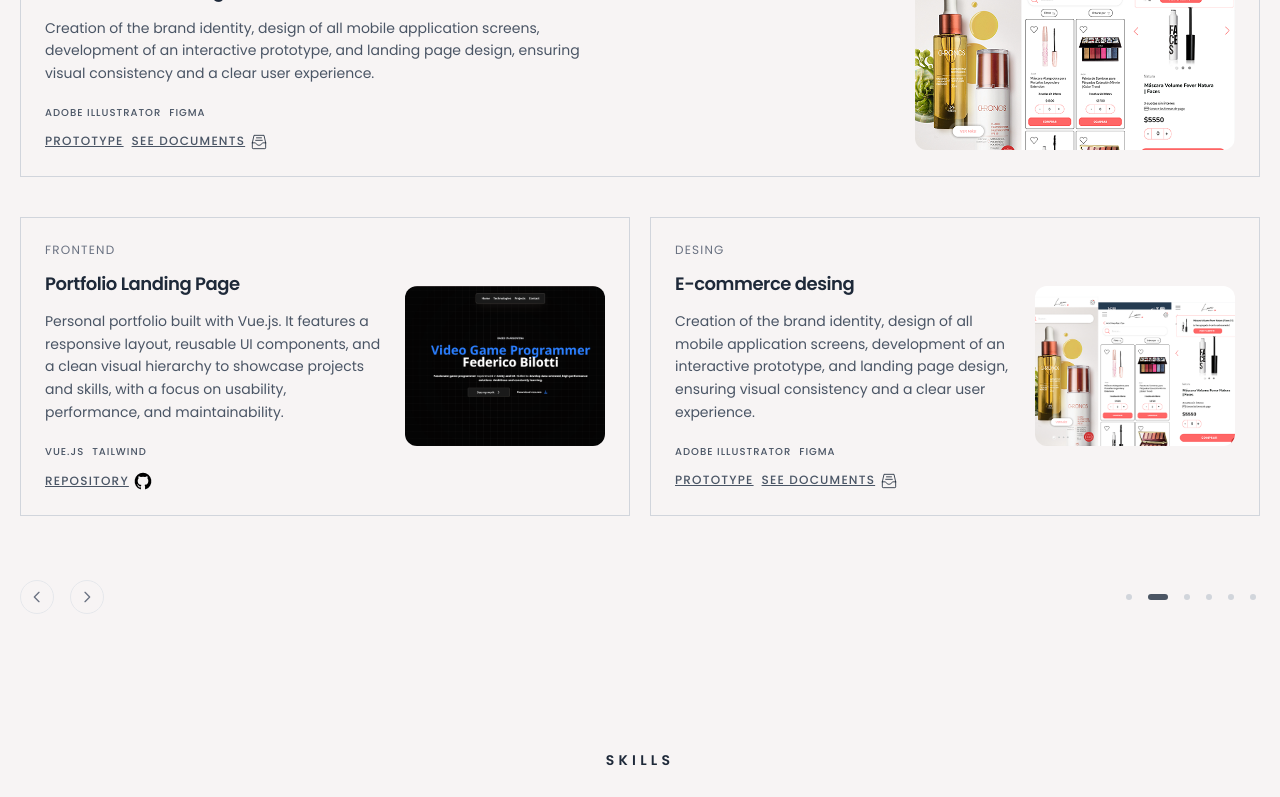
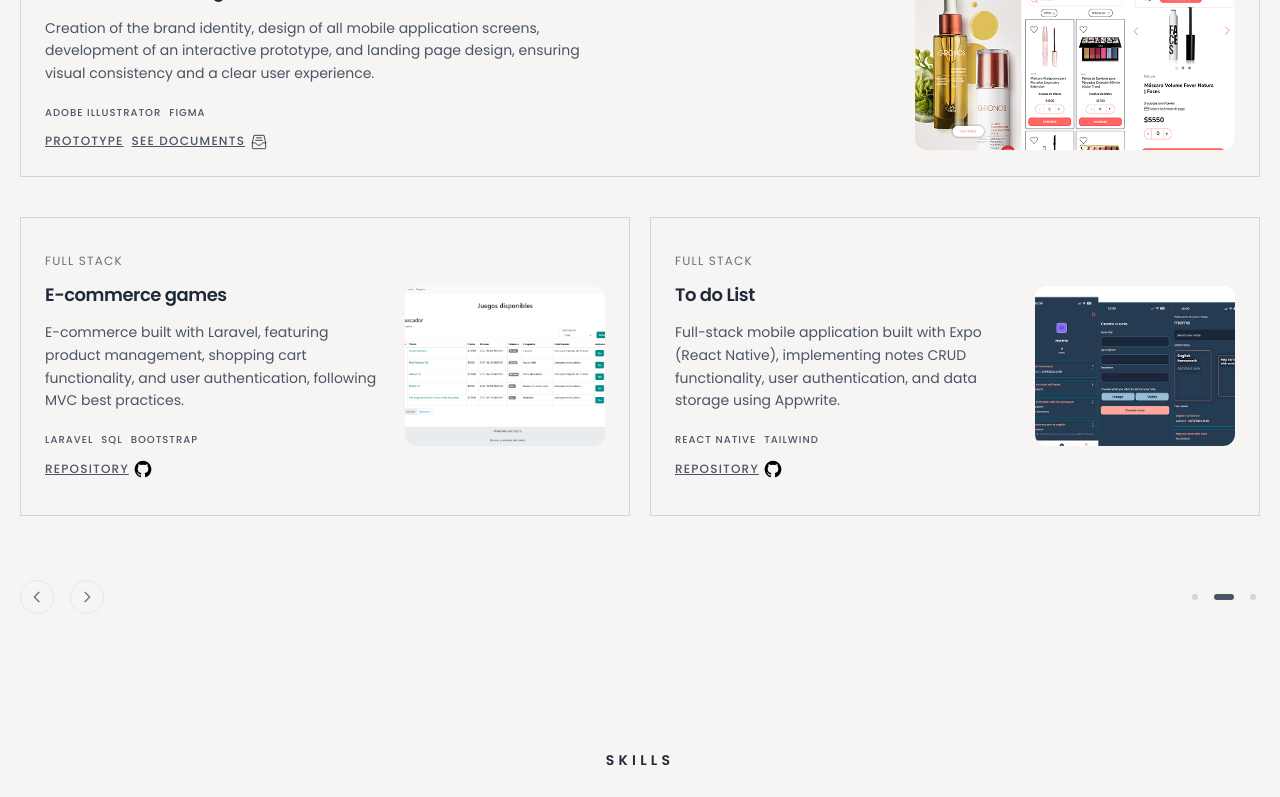
Before and after one commit to melinaescalante/Portfolio-Melina-Escalante, a React (Vite) app: page / in a window 1280 px wide. Shown: the part 2002-2799 px from the top of the page. Built offline with nearby package versions, Linux system fonts and the light colour scheme.

Commit message:
feat: mostrar el resto de projectos

```diff
--- a/src/components/CardComponentMinimalist.jsx
+++ b/src/components/CardComponentMinimalist.jsx
@@ -2,19 +2,19 @@ const CardComponentMinimalist = ({ obj , imageStyle} ) => {
   return (
     <>
 
-      <div className="group h-full flex-1 flex border-gray-300 border flex-col md:flex-row items-center gap-6 p-6 border-b  ">
+      <div className="group h-full flex-1 flex border-gray-300 border flex-col md:flex-row items-center gap-6 p-6 border-b text-start ">
         {/* Imagen: Contenedor pequeño y minimalista */}
         <div className="grow flex flex-col gap-2 space-y-1 text-center md:text-left">
-        <p className="text-xs uppercase tracking-widest text-gray-500 dark:text-gray-300">{obj.type}</p>
-          <h2 className="text-lg font-semibold dark:text-gray-200 text-gray-800 tracking-tight">
+        <p className="text-xs uppercase tracking-widest text-gray-500 dark:text-gray-300 text-start">{obj.type}</p>
+          <h2 className="text-lg font-semibold dark:text-gray-200 text-gray-800 tracking-tight text-start">
             {obj.title}
           </h2>
-          <p className="text-sm text-gray-600 dark:text-white leading-relaxed max-w-xl">
+          <p className="text-sm text-gray-600 dark:text-white leading-relaxed max-w-xl text-start">
             {obj.description}
           </p>
 
           {/* Tags de tecnología muy sutiles */}
-          <div className="flex flex-wrap gap-2 pt-2 justify-center md:justify-start">
+          <div className="flex flex-wrap gap-2 pt-2 justify-start">
             {obj.tecnologies?.map((tag) => (
               <span
                 key={tag.name}
--- a/src/components/NavBar.jsx
+++ b/src/components/NavBar.jsx
@@ -70,8 +70,8 @@ const NavBar = () => {
                       href={`#${section.id}`}
                       className={`px-4 py-2 block rounded-full text-[10px] uppercase tracking-[0.2em] font-bold transition-all ${
                         active === section.id
-                          ? "text-blue-600 bg-blue-50 dark:bg-gray-800 shadow-sm"
-                          : "text-gray-600 hover:text-black dark:text-gray-400 dark:hover:text-white"
+                          ? "text-blue-600 dark:text-blue-400 bg-blue-50 dark:bg-gray-800 shadow-sm"
+                          : "text-gray-600 hover:text-black dark:text-gray-200 dark:hover:text-white"
                       }`}
                     >
                       {section.name}
--- a/src/sections/ExperienceSection.jsx
+++ b/src/sections/ExperienceSection.jsx
@@ -34,7 +34,7 @@ const ExperienceSection = () => {
             {jobs.map((job, index) => (
               <li key={index} className="relative pl-10">
                 {/* Punto  sobre la línea */}
-                <div className="absolute left-[-4.5px] top-2 w-2 h-2 rounded-full dark:bg-blue-300 bg-blue-400 z-10"></div>
+                <div className="absolute -left-[3.5px] top-2 w-2 h-2 rounded-full dark:bg-blue-300 bg-blue-400 z-10"></div>
 
                 {/* Grid de 2 columnas */}
                 <div className="grid grid-cols-1 md:grid-cols-12 gap-8">
--- a/src/sections/ProjectsSection.jsx
+++ b/src/sections/ProjectsSection.jsx
@@ -216,6 +216,7 @@ const ProjectsSection = () => {
     },
   ];
   const featureProjects = projects.slice(0, 3);
+  const allProjects = projects.slice(3, 6);
   return (
     <section id="projects" className="max-w-7xl mx-auto md:my-20 my-15 mb-10 px-5">
       <Title title="Projects" />
@@ -229,7 +230,7 @@ const ProjectsSection = () => {
         ))}
       </div>
       <div className="w-full">
-        <CarouselMinimalist imageStyle="md:w-50 md:h-40 w-full max-w-100 h-40" items={projects} />
+        <CarouselMinimalist imageStyle="md:w-50 md:h-40 w-full max-w-100 h-40" items={allProjects} />
       </div>
     </section>
   );
```
